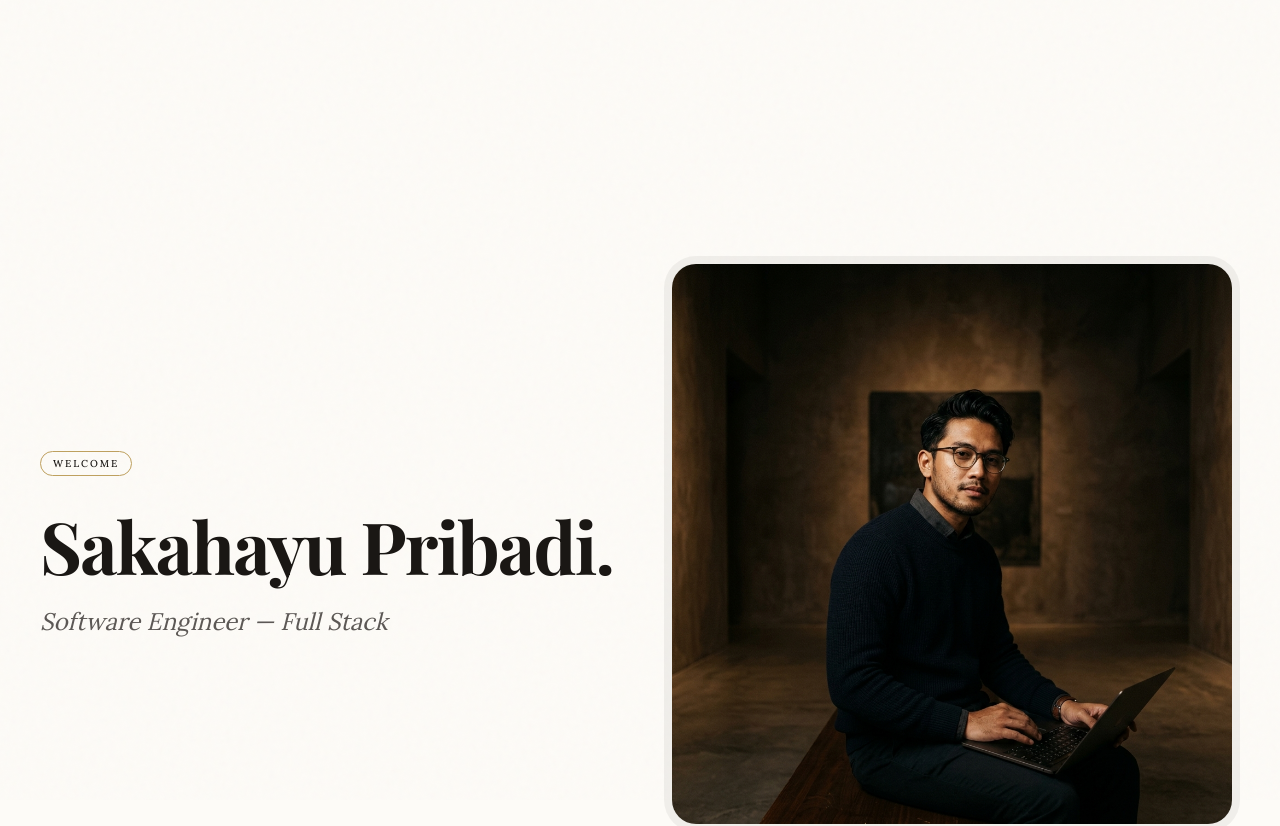
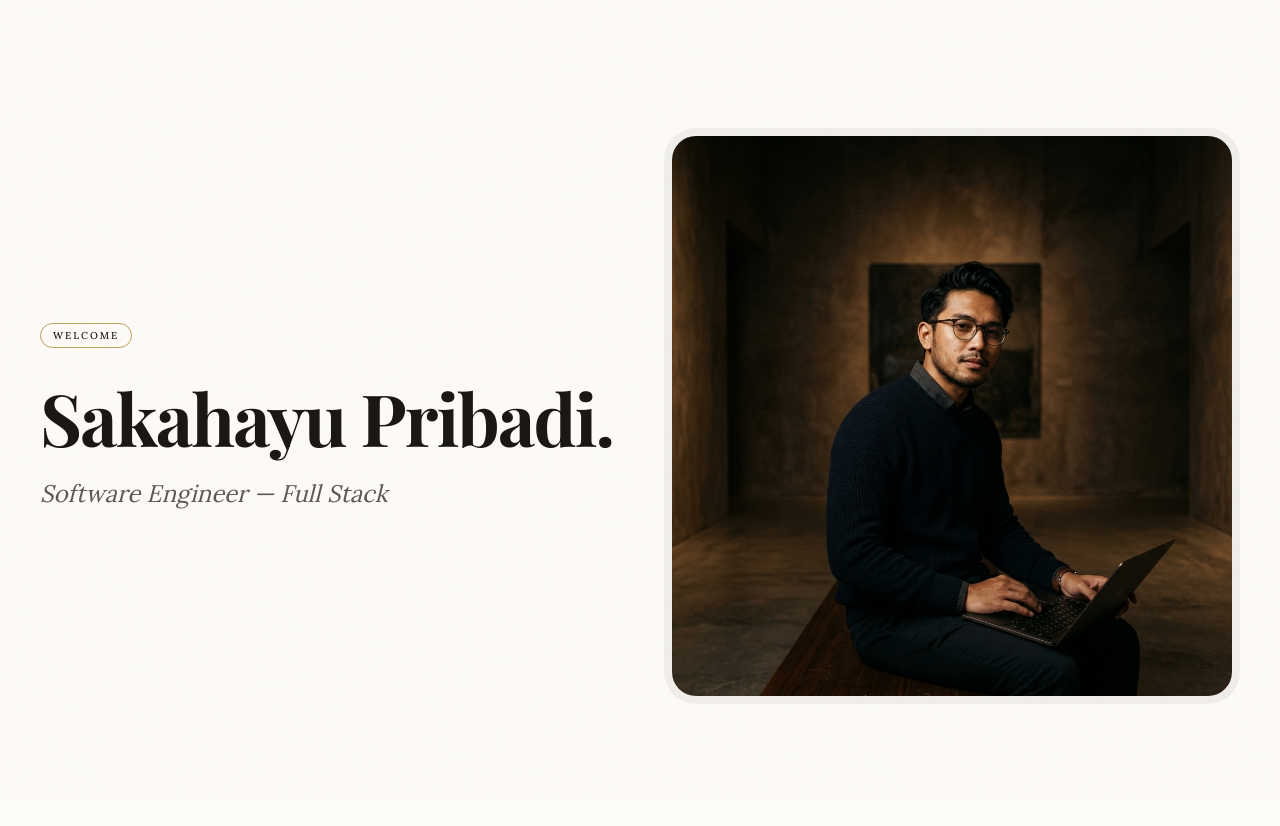
Before and after one commit to sakacyd/sakahayu-portfolio, a Next.js app: page / in a window 1280 px wide. Shown: the top 826 px of the page. Built offline with nearby package versions, Linux system fonts and the light colour scheme; a web font is replaced by a local one.

Commit message:
fix: remove top whitespace above hero section

```diff
--- a/app/page.tsx
+++ b/app/page.tsx
@@ -6,7 +6,7 @@ import { Contact } from "@/components/contact";
 
 export default function Home() {
   return (
-    <main className="max-w-[1400px] mx-auto px-6 py-32 flex flex-col gap-32">
+    <main className="max-w-[1400px] mx-auto px-6 pb-32 flex flex-col gap-32">
       <Hero />
       <About />
       <Experience />
```
